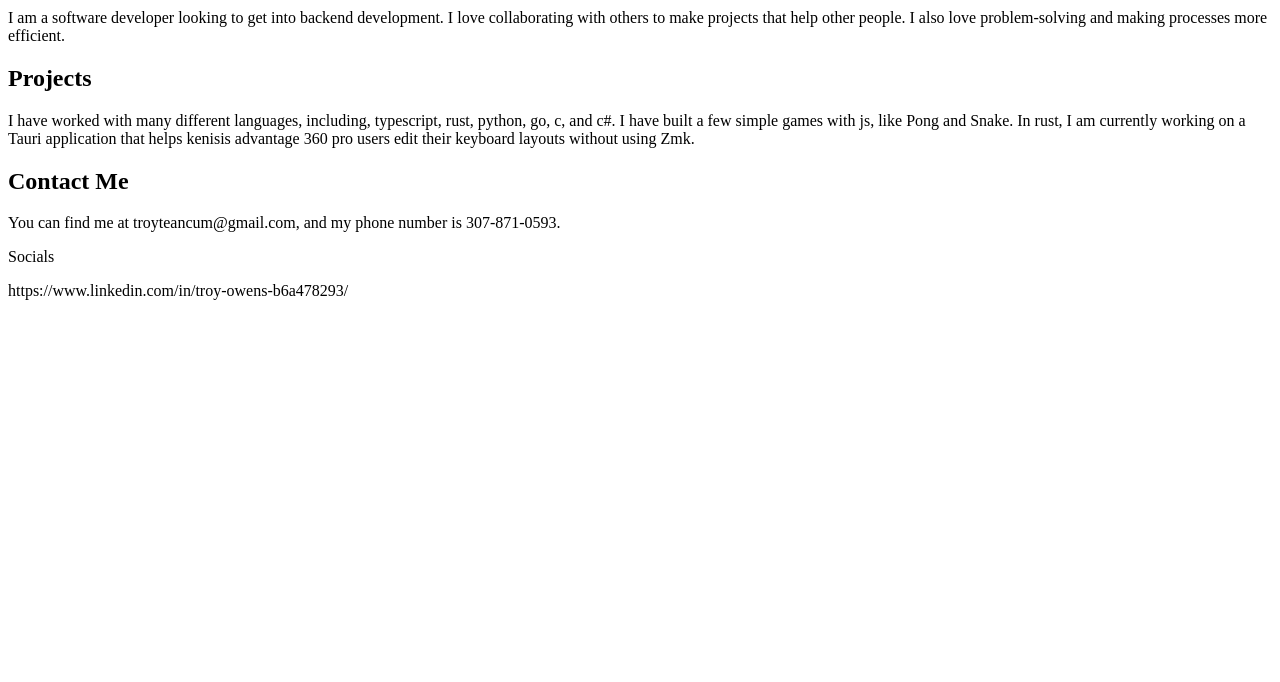
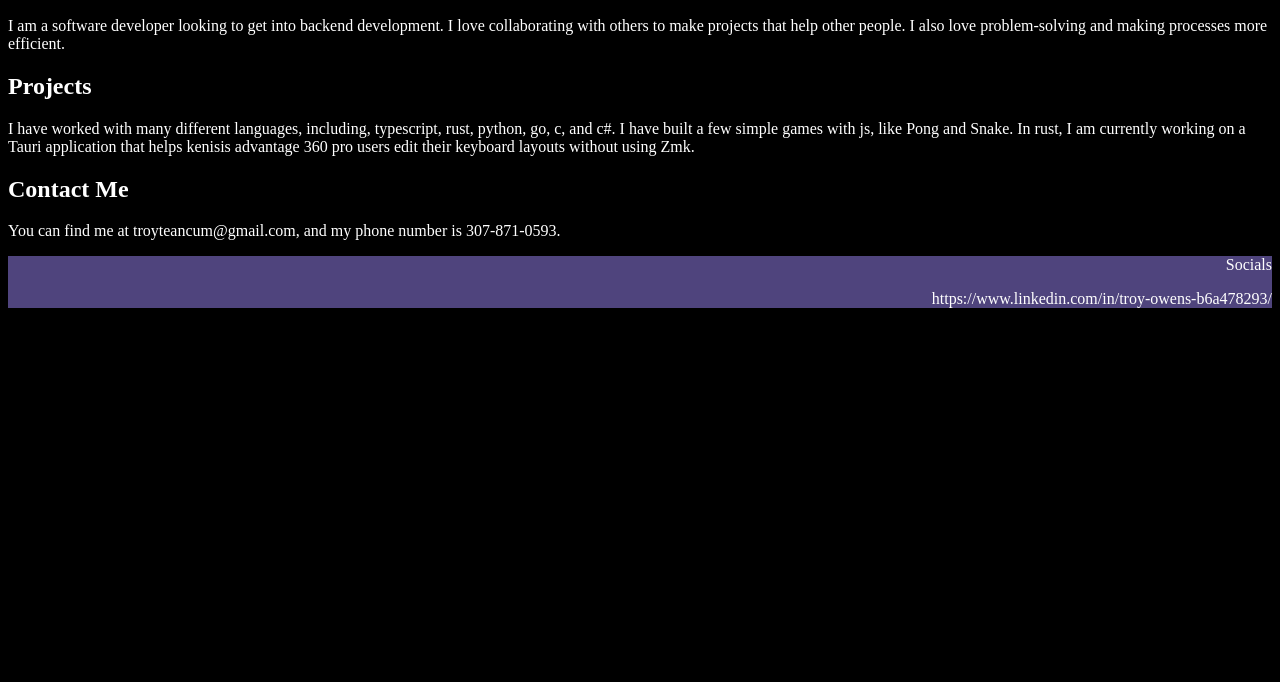
Before and after one commit to TroyOwens0493/learn-git, a plain HTML site: page index.html in a window 1280 px wide. Shown: the part 118-800 px from the top of the page. Drawn offline with Linux system fonts and the light colour scheme.

Commit message:
link css and fix background color

```diff
--- a/index.html
+++ b/index.html
@@ -1,21 +1,27 @@
 <!DOCTYPE html>
 <html lang="en">
+
 <head>
     <meta charset="UTF-8">
     <meta name="viewport" content="width=device-width, initial-scale=1.0">
+    <link rel="stylesheet" href=styles.css>
     <title>Document</title>
 </head>
+
 <body>
     <header>
         <h1 class="title">Troy Owens - Software dev</h1>
     </header>
     <div class="about-me">
         <h2>About Me</h2>
-            <p>I am a software developer looking to get into backend development. I love collaborating with others to make projects that help other people. I also love problem-solving and making processes more efficient.</p>
+        <p>I am a software developer looking to get into backend development. I love collaborating with others to make
+            projects that help other people. I also love problem-solving and making processes more efficient.</p>
     </div>
     <div class="projects">
         <h2>Projects</h2>
-            <p>I have worked with many different languages, including, typescript, rust, python, go, c, and c#. I have built a few simple games with js, like Pong and Snake. In rust, I am currently working on a Tauri application that helps kenisis advantage 360 pro users edit their keyboard layouts without using Zmk.</p>
+        <p>I have worked with many different languages, including, typescript, rust, python, go, c, and c#. I have built
+            a few simple games with js, like Pong and Snake. In rust, I am currently working on a Tauri application that
+            helps kenisis advantage 360 pro users edit their keyboard layouts without using Zmk.</p>
     </div>
     <div class="contact">
         <h2>Contact Me</h2>
@@ -28,4 +34,5 @@
         </div>
     </footer>
 </body>
+
 </html>
--- a/styles.css
+++ b/styles.css
@@ -2,7 +2,7 @@
     text-align: center;
 }
 
-header footer {
+header, footer {
     background-color: rgb(79, 68, 125);
     color: white;
 }
```
Lines whose indentation alone changed are shown as unchanged.
